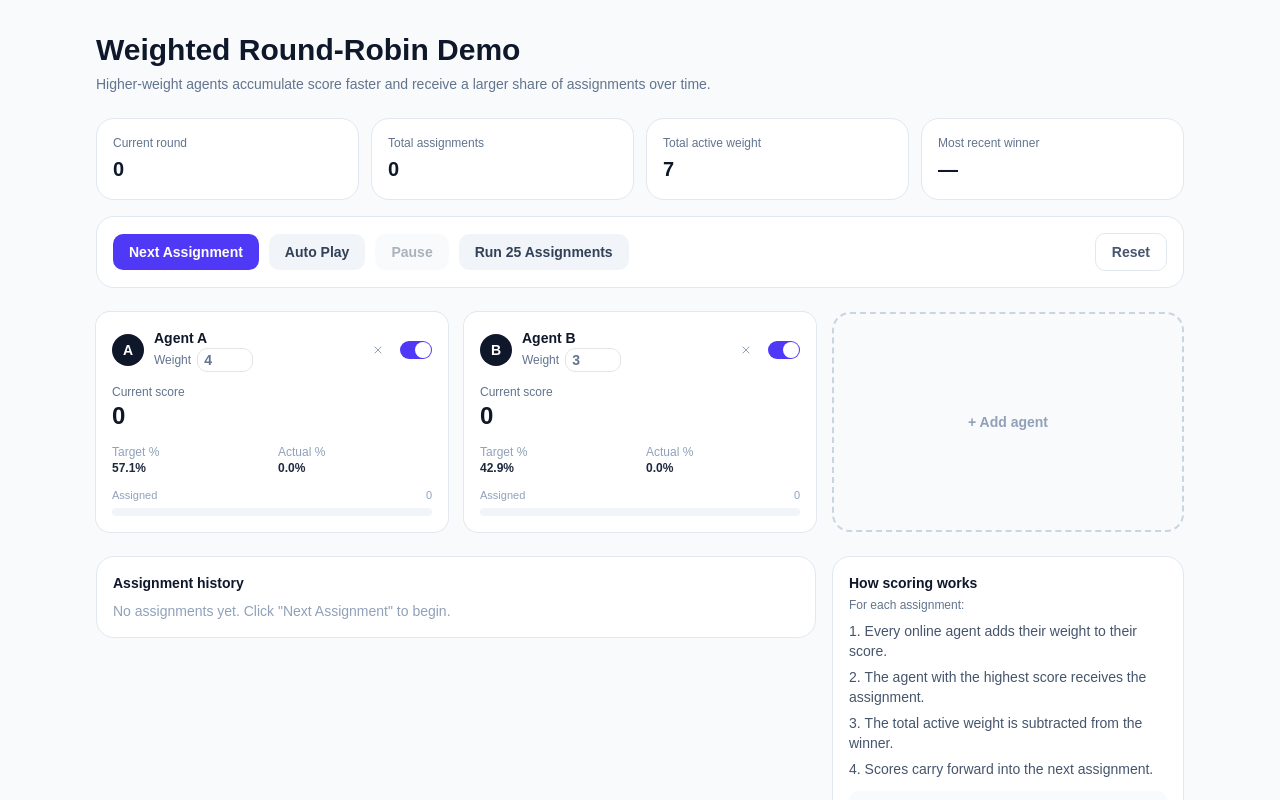
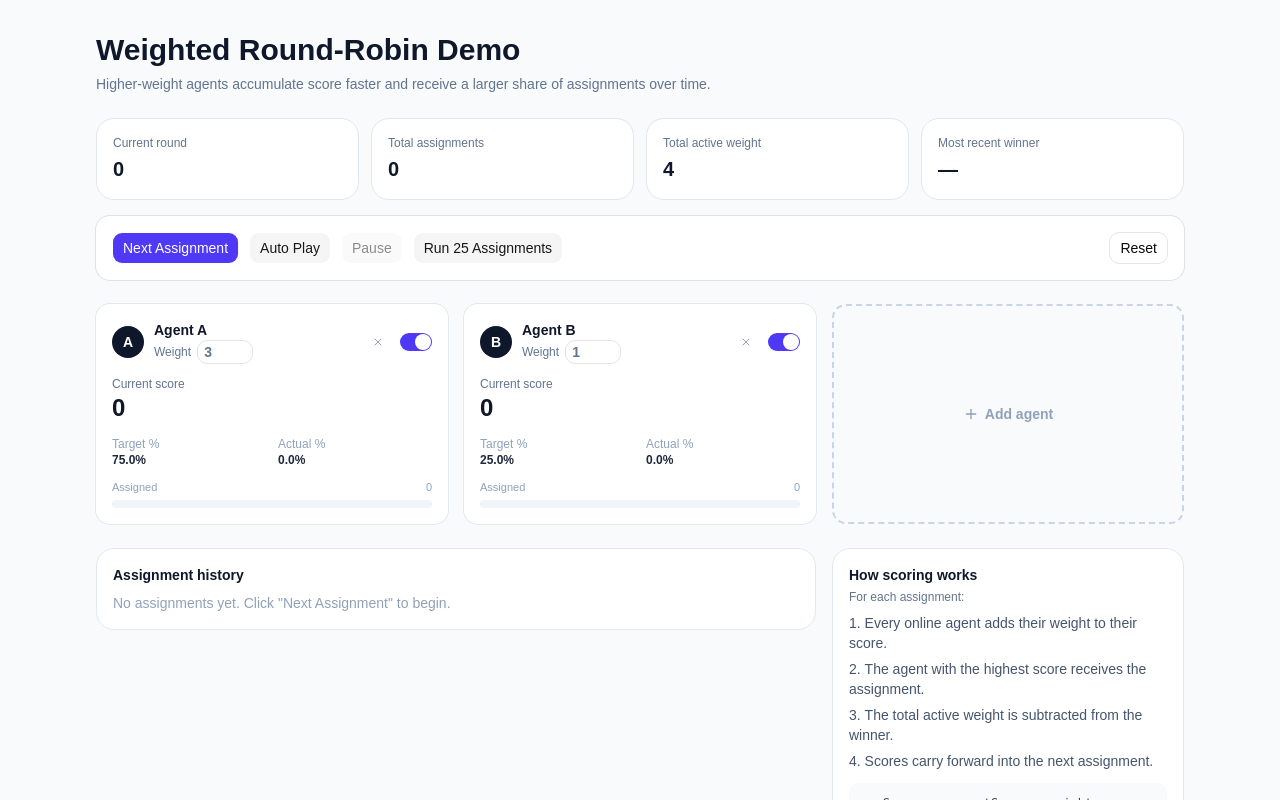
Before and after one commit to asantoss/weight-based-router, a React (Vite) app: page / in a window 1280 px wide. Shown: the top 800 px of the page. Built offline with nearby package versions, Linux system fonts and the light colour scheme.

Commit message:
feat: update AddAgentCard and ControlPanel components with new UI elements and styles

```diff
--- a/src/components/AddAgentCard.tsx
+++ b/src/components/AddAgentCard.tsx
@@ -1,4 +1,8 @@
 import { useState, type FormEvent } from "react";
+import { Plus } from "lucide-react";
+import { Card, CardContent } from "@/components/ui/card";
+import { Input } from "@/components/ui/input";
+import { Button } from "@/components/ui/button";
 
 interface AddAgentCardProps {
   disabled: boolean;
@@ -24,54 +28,52 @@ export function AddAgentCard({ disabled, onAdd }: AddAgentCardProps) {
         type="button"
         disabled={disabled}
         onClick={() => setIsOpen(true)}
-        className="flex min-h-[220px] items-center justify-center rounded-2xl border-2 border-dashed border-slate-300 text-sm font-semibold text-slate-400 transition-colors hover:border-indigo-300 hover:text-indigo-500 disabled:cursor-not-allowed disabled:opacity-40"
+        className="flex min-h-55 items-center justify-center gap-1.5 rounded-xl border-2 border-dashed border-slate-300 text-sm font-semibold text-slate-400 transition-colors hover:border-indigo-300 hover:text-indigo-500 disabled:cursor-not-allowed disabled:opacity-40"
       >
-        + Add agent
+        <Plus className="size-4" />
+        Add agent
       </button>
     );
   }
 
   return (
-    <form onSubmit={handleSubmit} className="rounded-2xl border border-slate-200 bg-white p-4">
+    <Card className="py-4">
+      <CardContent>
+        <form onSubmit={handleSubmit}>
           <p className="text-sm font-semibold text-slate-900">New agent</p>
 
           <label className="mt-3 block text-xs text-slate-500">
             Name
-        <input
+            <Input
               autoFocus
               value={name}
               onChange={(e) => setName(e.target.value)}
-          placeholder="Agent F"
-          className="mt-1 w-full rounded-lg border border-slate-200 px-2.5 py-1.5 text-sm text-slate-900 focus:border-indigo-400 focus:outline-none"
+              placeholder="Agent C"
+              className="mt-1"
             />
           </label>
 
           <label className="mt-3 block text-xs text-slate-500">
             Weight
-        <input
+            <Input
               type="number"
               min={1}
               value={weight}
               onChange={(e) => setWeight(Math.max(1, Math.round(Number(e.target.value)) || 1))}
-          className="mt-1 w-full rounded-lg border border-slate-200 px-2.5 py-1.5 text-sm text-slate-900 focus:border-indigo-400 focus:outline-none"
+              className="mt-1"
             />
           </label>
 
           <div className="mt-3 flex gap-2">
-        <button
-          type="submit"
-          className="rounded-lg bg-indigo-600 px-3 py-1.5 text-sm font-semibold text-white hover:bg-indigo-700"
-        >
+            <Button type="submit" className="bg-indigo-600 text-white hover:bg-indigo-700">
               Add
-        </button>
-        <button
-          type="button"
-          onClick={() => setIsOpen(false)}
-          className="rounded-lg border border-slate-200 px-3 py-1.5 text-sm font-semibold text-slate-600 hover:bg-slate-50"
-        >
+            </Button>
+            <Button type="button" variant="outline" onClick={() => setIsOpen(false)}>
               Cancel
-        </button>
+            </Button>
           </div>
         </form>
+      </CardContent>
+    </Card>
   );
 }
--- a/src/components/ControlPanel.tsx
+++ b/src/components/ControlPanel.tsx
@@ -1,3 +1,6 @@
+import { Card, CardContent } from "@/components/ui/card";
+import { Button } from "@/components/ui/button";
+
 interface ControlPanelProps {
   onNext: () => void;
   onAutoPlay: () => void;
@@ -9,12 +12,6 @@ interface ControlPanelProps {
   hasEligibleAgents: boolean;
   hasAgents: boolean;
 }
-
-const baseButton =
-  "rounded-lg px-4 py-2 text-sm font-semibold transition-colors disabled:cursor-not-allowed disabled:opacity-40";
-const primaryButton = `${baseButton} bg-indigo-600 text-white hover:bg-indigo-700`;
-const secondaryButton = `${baseButton} bg-slate-100 text-slate-700 hover:bg-slate-200`;
-const ghostButton = `${baseButton} border border-slate-200 bg-white text-slate-600 hover:bg-slate-50`;
 
 export function ControlPanel({
   onNext,
@@ -30,34 +27,43 @@ export function ControlPanel({
   const actionsDisabled = isAnimating || !hasEligibleAgents || isAutoPlaying;
 
   return (
-    <div className="rounded-2xl border border-slate-200 bg-white p-4">
-      <div className="flex flex-wrap items-center gap-2.5">
-        <button type="button" className={primaryButton} disabled={actionsDisabled} onClick={onNext}>
+    <Card className="py-4">
+      <CardContent className="flex flex-wrap items-center gap-2.5">
+        <Button
+          type="button"
+          className="bg-indigo-600 text-white hover:bg-indigo-700"
+          disabled={actionsDisabled}
+          onClick={onNext}
+        >
           Next Assignment
-        </button>
-        <button type="button" className={secondaryButton} disabled={actionsDisabled} onClick={onAutoPlay}>
+        </Button>
+        <Button type="button" variant="secondary" disabled={actionsDisabled} onClick={onAutoPlay}>
           Auto Play
-        </button>
-        <button type="button" className={secondaryButton} disabled={!isAutoPlaying} onClick={onPause}>
+        </Button>
+        <Button type="button" variant="secondary" disabled={!isAutoPlaying} onClick={onPause}>
           Pause
-        </button>
-        <button type="button" className={secondaryButton} disabled={actionsDisabled} onClick={onRun25}>
+        </Button>
+        <Button type="button" variant="secondary" disabled={actionsDisabled} onClick={onRun25}>
           Run 25 Assignments
-        </button>
-        <button type="button" className={`${ghostButton} sm:ml-auto`} onClick={onReset}>
+        </Button>
+        <Button type="button" variant="outline" className="sm:ml-auto" onClick={onReset}>
           Reset
-        </button>
-      </div>
+        </Button>
+      </CardContent>
       {!hasAgents && (
-        <p className="mt-3 text-sm font-medium text-rose-600">
-          No agents configured — add an agent below to begin.
-        </p>
+        <CardContent>
+          <p className="text-sm font-medium text-rose-600">
+            No agents configured — add an agent below to begin.
+          </p>
+        </CardContent>
       )}
       {hasAgents && !hasEligibleAgents && (
-        <p className="mt-3 text-sm font-medium text-rose-600">
-          No agents are eligible — bring at least one agent online to continue.
-        </p>
+        <CardContent>
+          <p className="text-sm font-medium text-rose-600">
+            No agents are eligible — bring at least one agent online to continue.
+          </p>
+        </CardContent>
       )}
-    </div>
+    </Card>
   );
 }
--- a/src/constants.ts
+++ b/src/constants.ts
@@ -1,8 +1,8 @@
 import type { Agent, AgentState } from "./types";
 
 export const INITIAL_AGENTS: Agent[] = [
-  { id: "A", name: "Agent A", weight: 4 },
-  { id: "B", name: "Agent B", weight: 3 },
+  { id: "A", name: "Agent A", weight: 3 },
+  { id: "B", name: "Agent B", weight: 1 },
 ];
 
 export function createInitialAgentState(): AgentState[] {
```
Lines whose indentation alone changed are shown as unchanged.
